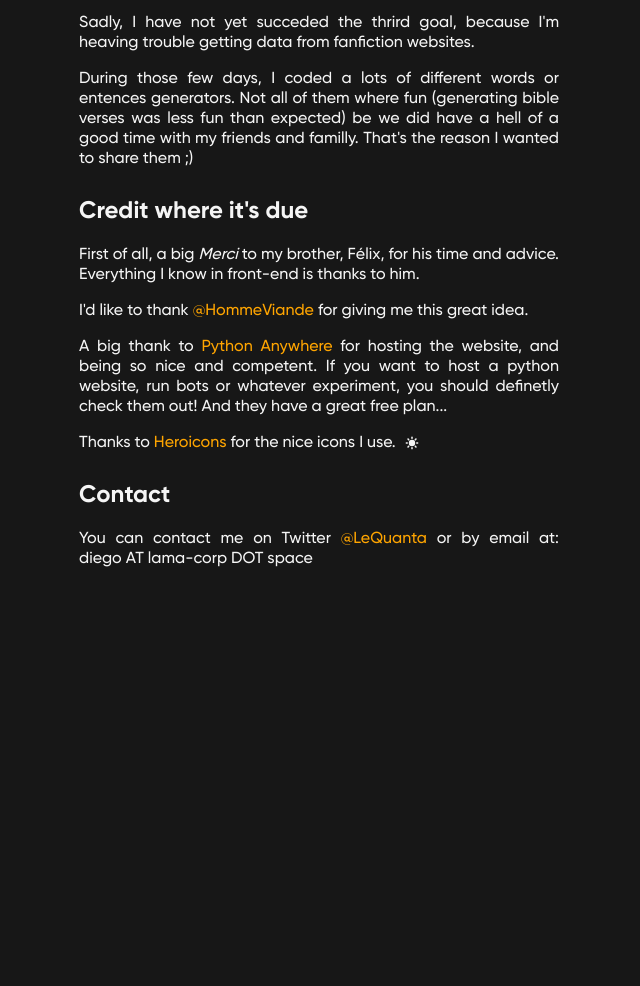
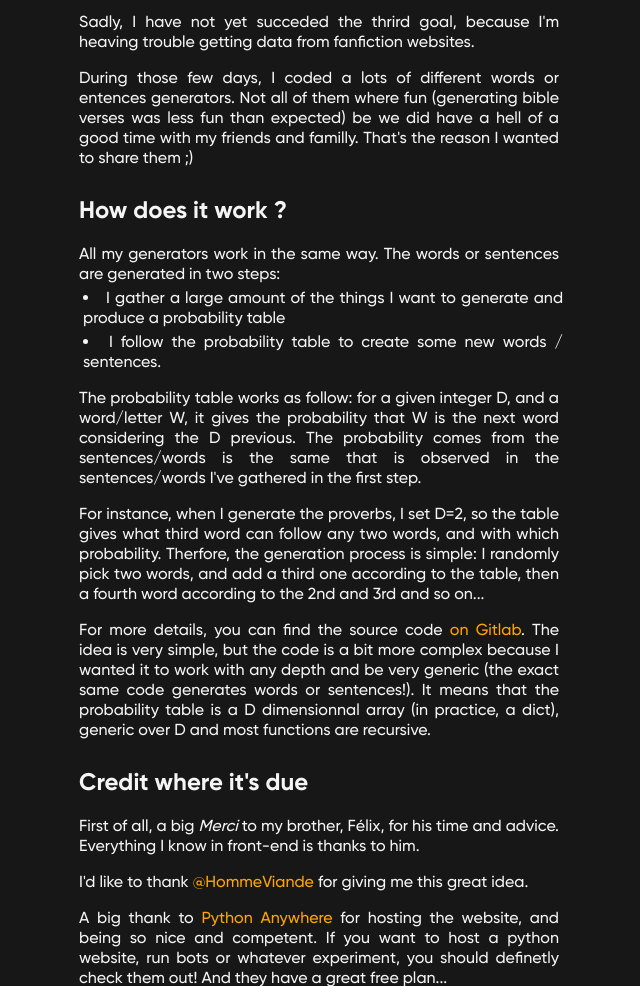
Before and after one commit to ddorn/therandom.space, a Flask app: page /about in a window 1280 px wide. Shown: the part 652-1638 px from the top of the page, without its empty margins (81-721 px from the left). Before the commit the page ends 1219 px from the top, so only its background shows below. Run offline with Flask 2, Linux system fonts and the light colour scheme.

Commit message:
expand about + 404 page

```diff
--- a/website/app.py
+++ b/website/app.py
@@ -4,6 +4,7 @@ import json
 from logging.config import dictConfig
 
 from flask import Flask, redirect, render_template, request, url_for
+from markupsafe import Markup
 
 try:
     from lampadophore import gen, load_preproc
@@ -88,6 +89,11 @@ def about():
     return render_template("about.html", title="About")
 
 
+@app.errorhandler(404)
+def page_not_found(e):
+    return render_template('404.html'), 404
+
+
 @app.route("/<kind>/like", methods=["POST"])
 def like(kind):
     if kind not in ("alsace", "proverb", "film"):
@@ -95,7 +101,8 @@ def like(kind):
 
     d = json.loads(request.get_data())
     print(d)
-    what = d["what"]
+    what = Markup(d["what"]).unescape()
+
     # what = request.form["what"]
     likes = load_likes()
     likes[kind, what] += 1
--- a/website/static/style.css
+++ b/website/static/style.css
@@ -700,6 +700,10 @@ video {
   margin-right: auto;
 }
 
+.ml-1 {
+  margin-left: 0.25rem;
+}
+
 .ml-2 {
   margin-left: 0.5rem;
 }
@@ -889,16 +893,14 @@ a {
   padding: 0 0.25em;
 }
 
-.container--narrow {
-  width: 75%;
-  display: flex;
-  flex-direction: column;
-  margin: 0 auto;
-  padding-bottom: 2rem;
-  min-height: 100vh;
+.text-huge {
+  font-size: 10rem;
 }
 
 @media (min-width: 640px) {
+  .sm\:mt-1 {
+    margin-top: 0.25rem;
+  }
 }
 
 @media (min-width: 768px) {
--- a/website/templates/about.html
+++ b/website/templates/about.html
@@ -59,7 +59,52 @@
         and familly. That's the reason I wanted to share them ;)
     </p>
 
-    <h2 class="section__title--about">Credit where it's due</h2>
+<h2 class="section__title--about">How does it work ?</h2>
+    <p class="p--about">
+    All my generators work in the same way. The words or
+    sentences are generated in two steps:
+    </p>
+    <ul class="list-disc list-inside ml-1 p--about sm:mt-1">
+    <li>
+        I gather a large amount of the things I want
+        to generate and produce a probability table
+    </li>
+    <li class="pt-1">
+        I follow the probability table to create some
+        new words / sentences.
+    </li>
+    </ul>
+
+    <p class="p--about">
+    The probability table works as follow: for a given
+    integer D, and a word/letter W, it gives the probability
+    that W is the next word considering the D previous.
+    The probability comes from the sentences/words is the
+    same that is observed in the sentences/words I've gathered
+    in the first step.
+    </p>
+
+    <p class="p--about">
+    For instance, when I generate the proverbs, I set D=2,
+    so the table gives what third word can follow any two
+    words, and with which probability. Therfore, the generation
+    process is simple: I randomly pick two words, and add a third
+    one according to the table, then a fourth word according to
+    the 2nd and 3rd and so on...
+    </p>
+
+    <p class="p--about">
+    For more details, you can find the source code
+    <a href="https://gitlab.com/ddorn/therandom.space">on Gitlab</a>.
+    The idea is very simple, but the code is a bit more complex because
+    I wanted it to work with any depth and be very generic (the exact same
+    code generates words or sentences!). It means that the probability
+    table is a D dimensionnal array (in practice, a dict), generic over D
+    and most functions are recursive.
+    </p>
+
+
+<h2 class="section__title--about">Credit where it's due</h2>
     <p class="p--about">
         First of all, a big <em>Merci</em> to my brother, Félix,
         for his time and advice. Everything I know in front-end
```
Also changed, not shown: website/static/source.css (+3 -7 lines), website/templates/404.html (+8 -96 lines).
